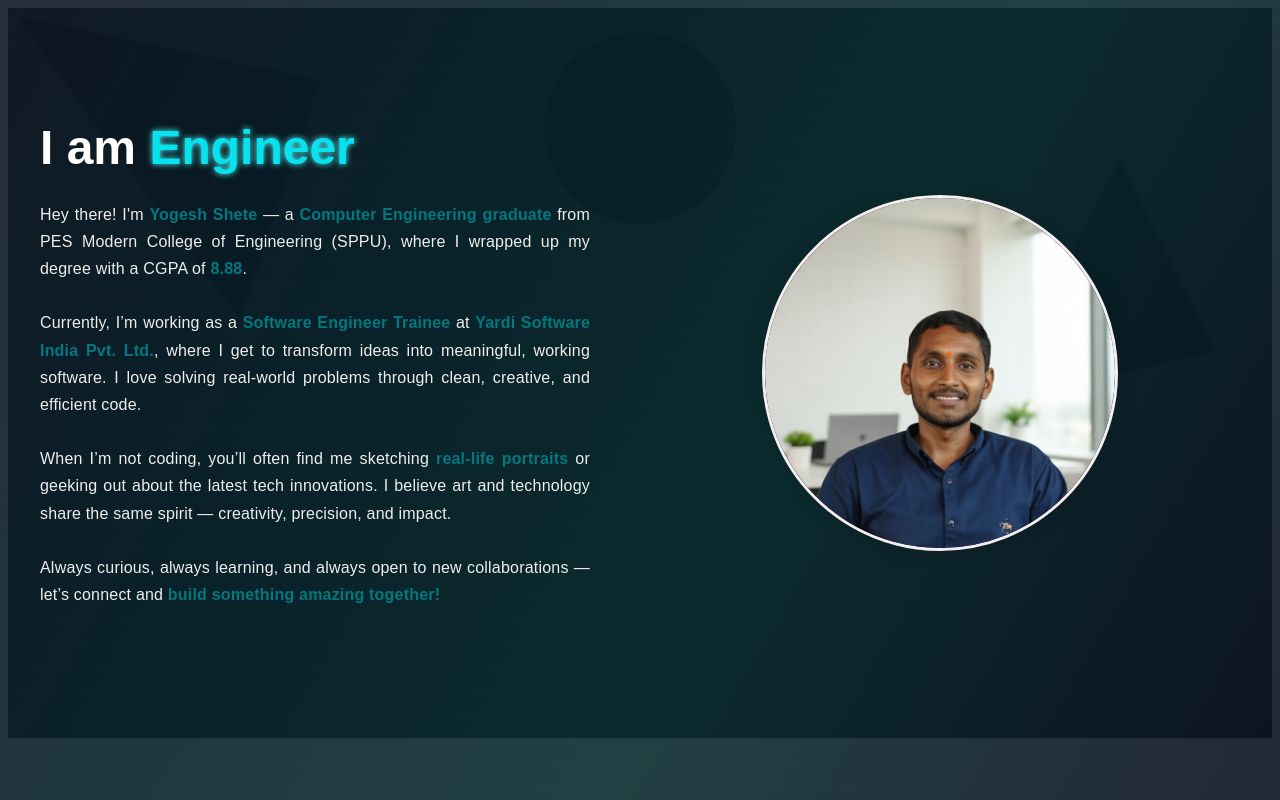
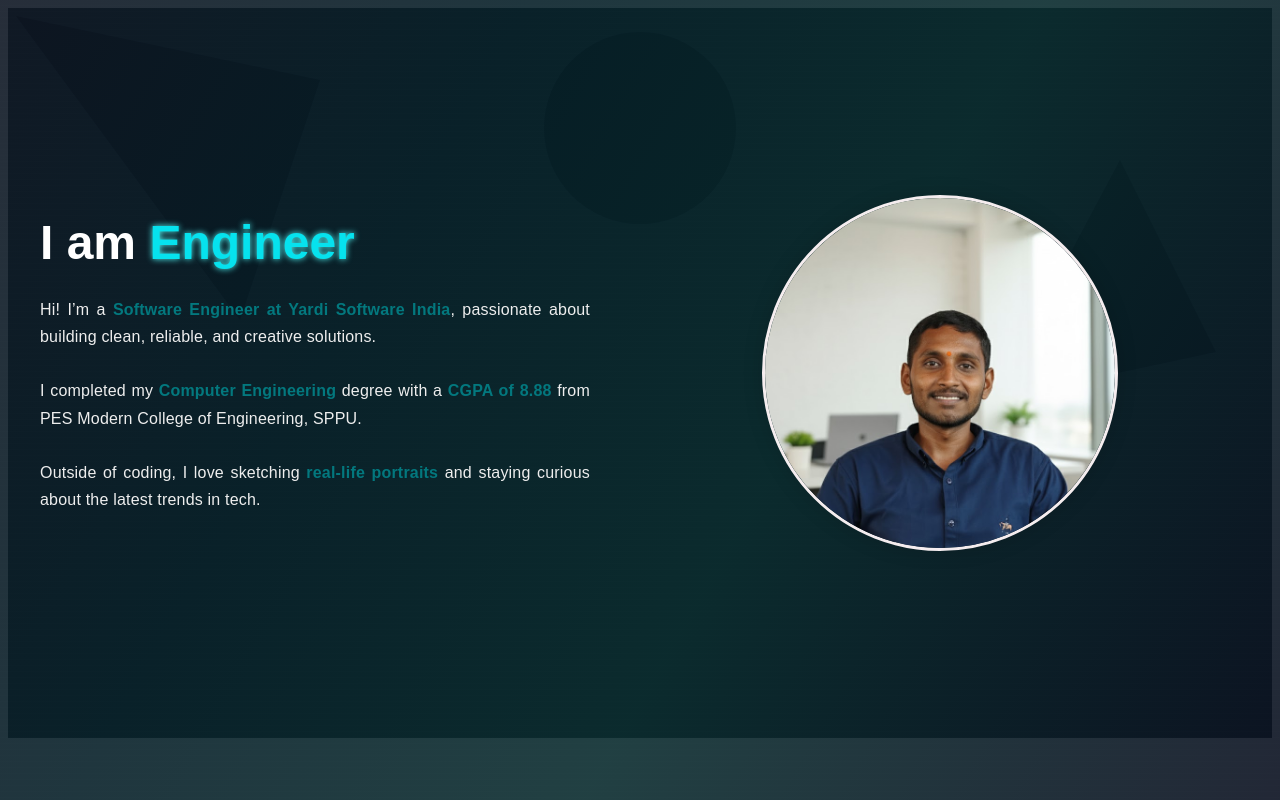
Before and after one commit to Yogesh-Shete/MyPortfolio, an Angular app in the folder my-portfolio/: page /Home in a window 1280 px wide. Built offline with nearby package versions, Linux system fonts and the light colour scheme; a web font is replaced by a local one.

Commit message:
Intro and console error fixes

```diff
--- a/my-portfolio/src/app/Artworks/artworks.html
+++ b/my-portfolio/src/app/Artworks/artworks.html
@@ -35,7 +35,7 @@
           <div class="modal__column reference-col">
             <h4>Reference</h4>
             <div class="image-wrap">
-              <img [src]="artworks[selectedIndex]?.refSrc" [alt]="'Reference of ' + artworks[selectedIndex]?.title" />
+              <img [src]="artworks[selectedIndex].refSrc" [alt]="'Reference of ' + artworks[selectedIndex].title" />
             </div>
           </div>
 
@@ -43,15 +43,15 @@
           <div class="modal__column actual-col">
             <h4>Actual</h4>
             <div class="image-wrap">
-              <img [src]="artworks[selectedIndex]?.actualSrc" [alt]="'Actual of ' + artworks[selectedIndex]?.title" />
+              <img [src]="artworks[selectedIndex].actualSrc" [alt]="'Actual of ' + artworks[selectedIndex].title" />
             </div>
           </div>
         </div>
 
         <div class="modal__footer">
           <div class="meta">
-            <strong>{{ artworks[selectedIndex]?.title }}</strong>
-            <span>{{ artworks[selectedIndex]?.year }} • {{ artworks[selectedIndex]?.medium }}</span>
+            <strong>{{ artworks[selectedIndex].title }}</strong>
+            <span>{{ artworks[selectedIndex].year }} • {{ artworks[selectedIndex].medium }}</span>
           </div>
         </div>
       </div>
--- a/my-portfolio/src/app/Background/background.scss
+++ b/my-portfolio/src/app/Background/background.scss
@@ -32,5 +32,3 @@
   mix-blend-mode: overlay;
   opacity: 0.6;
 }
-
-/* keyframes etc. (copy from earlier Option A) */
--- a/my-portfolio/src/app/Homepage/Homepage.css
+++ b/my-portfolio/src/app/Homepage/Homepage.css
@@ -8,7 +8,7 @@
   background: #222831;
   /* light gray background */
   color: #333;
-  padding: 3rem 2rem;
+  padding: 1rem 2rem;
   box-sizing: border-box;
 }
 
--- a/my-portfolio/src/app/Homepage/Homepage.html
+++ b/my-portfolio/src/app/Homepage/Homepage.html
@@ -1,5 +1,3 @@
-
-
 <!-- New hero section starts here -->
 <section class="hero-section">
   <div class="hero-content">
@@ -10,26 +8,25 @@
       </h1>
 
       <p class="intro">
-        Hey there! I'm <strong>Yogesh Shete</strong> — a <strong>Computer Engineering graduate</strong> from
-        PES Modern College of Engineering (SPPU), where I wrapped up my degree with a CGPA of <strong>8.88</strong>.
+        Hi! I’m a <strong>Software Engineer at Yardi Software India</strong>, passionate about building clean,
+        reliable, and creative solutions.
         <br /><br />
-        Currently, I’m working as a <strong>Software Engineer Trainee</strong> at
-        <strong>Yardi Software India Pvt. Ltd.</strong>, where I get to transform ideas into meaningful, working
-        software.
-        I love solving real-world problems through clean, creative, and efficient code.
-        <br /><br />
+
         <span *ngIf="isMobileView && !isExpanded" (click)="toggleExpanded(true)">Read More</span>
+
         <span *ngIf="(isMobileView && isExpanded) || !isMobileView">
-          When I’m not coding, you’ll often find me sketching <strong>real-life portraits</strong> or geeking out about
-          the
-          latest tech innovations. I believe art and technology share the same spirit — creativity, precision, and impact.
+          I completed my <strong>Computer Engineering</strong> degree with a
+          <strong>CGPA of 8.88</strong> from PES Modern College of Engineering, SPPU.
           <br /><br />
-          Always curious, always learning, and always open to new collaborations —
-          let’s connect and <strong>build something amazing together!</strong>
+
+          Outside of coding, I love sketching <strong>real-life portraits</strong> and staying curious
+          about the latest trends in tech.
+          <br /><br />
+
+          <span *ngIf="isMobileView && isExpanded" (click)="toggleExpanded(false)">Read Less</span>
         </span>
-        <br /><br />
-        <span *ngIf="isMobileView && isExpanded" (click)="toggleExpanded(false)">Read Less</span>
       </p>
+
     </div>
 
 
```
